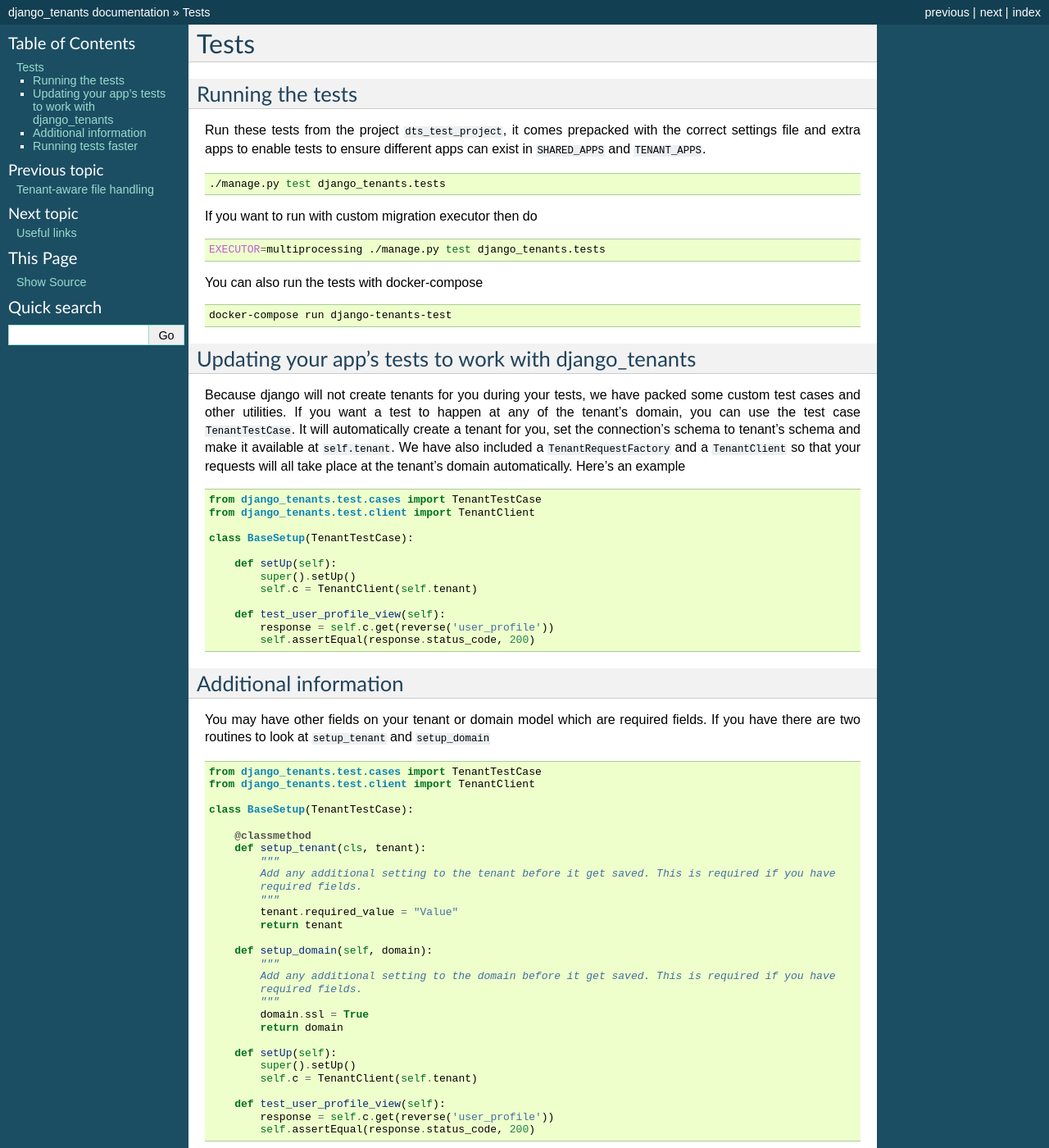
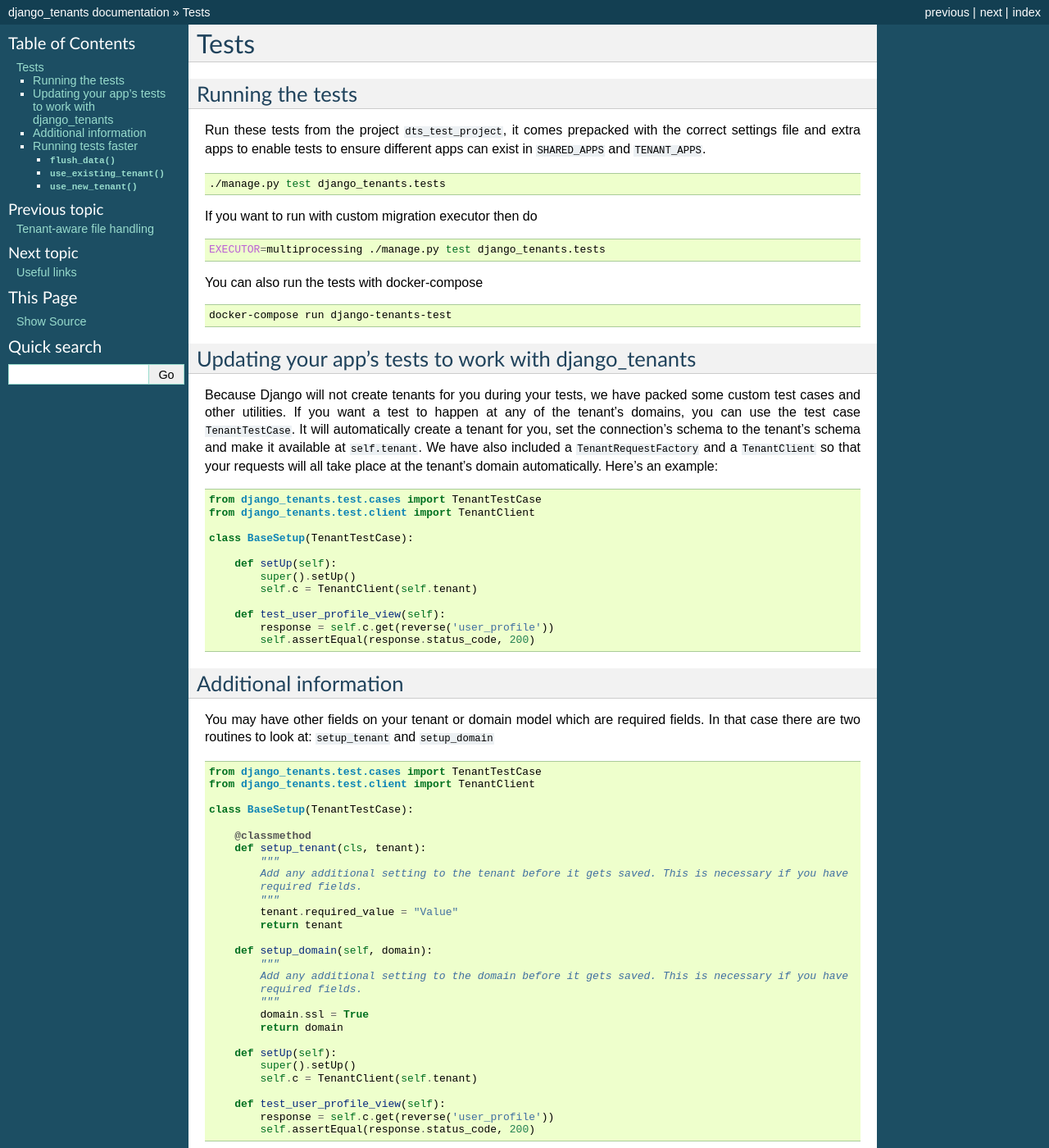
Before and after one commit to django-tenants/django-tenants, a Sphinx documentation site: the page built from docs/test.rst, in a window 1280 px wide and 1400 px high. Shown: the whole window at 82% size. Built offline with Sphinx 7.4.7, drawn with Linux system fonts in a browser that asks for light colours; the version number could not be read and is left out; some of the changed text lies outside the part shown.

Commit message:
Tweak tests docs

```diff
--- a/docs/test.rst
+++ b/docs/test.rst
@@ -23,7 +23,7 @@
 
 Updating your app's tests to work with django_tenants
 -----------------------------------------------------
-Because django will not create tenants for you during your tests, we have packed some custom test cases and other utilities. If you want a test to happen at any of the tenant's domain, you can use the test case ``TenantTestCase``. It will automatically create a tenant for you, set the connection's schema to tenant's schema and make it available at ``self.tenant``. We have also included a ``TenantRequestFactory`` and a ``TenantClient`` so that your requests will all take place at the tenant's domain automatically. Here's an example
+Because Django will not create tenants for you during your tests, we have packed some custom test cases and other utilities. If you want a test to happen at any of the tenant's domains, you can use the test case ``TenantTestCase``. It will automatically create a tenant for you, set the connection's schema to the tenant's schema and make it available at ``self.tenant``. We have also included a ``TenantRequestFactory`` and a ``TenantClient`` so that your requests will all take place at the tenant's domain automatically. Here's an example:
 
 .. code-block:: python
 
@@ -45,7 +45,7 @@
 ----------------------
 
 You may have other fields on your tenant or domain model which are required fields.
-If you have there are two routines to look at ``setup_tenant`` and ``setup_domain``
+In that case there are two routines to look at: ``setup_tenant`` and ``setup_domain``
 
 .. code-block:: python
 
@@ -57,7 +57,7 @@
         @classmethod
         def setup_tenant(cls, tenant):
             """
-            Add any additional setting to the tenant before it get saved. This is required if you have
+            Add any additional setting to the tenant before it gets saved. This is necessary if you have
             required fields.
             """
             tenant.required_value = "Value"
@@ -65,7 +65,7 @@
 
         def setup_domain(self, domain):
             """
-            Add any additional setting to the domain before it get saved. This is required if you have
+            Add any additional setting to the domain before it gets saved. This is necessary if you have
             required fields.
             """
             domain.ssl = True
@@ -82,7 +82,7 @@
 
 
 You can also change the test domain name and the test schema name by using ``get_test_schema_name`` and ``get_test_tenant_domain``.
-by default the domain name is ``tenant.test.com`` and the schema name is ``test``.
+By default the domain name is ``tenant.test.com`` and the schema name is ``test``.
 
 .. code-block:: python
 
@@ -105,38 +105,43 @@
 
 Running tests faster
 --------------------
-Using the ``TenantTestCase`` can make running your tests really slow quite early in your project. This is due to the fact that it drops, recreates the test schema and runs migrations for every ``TenantTestCase`` you have. If you want to gain speed, there's a ``FastTenantTestCase`` where the test schema will be created and migrations ran only one time. The gain in speed is noticeable but be aware that by using this you will be perpetrating state between your test cases, please make sure they won't be affected by this.
+Using the ``TenantTestCase`` can make running your tests really slow quite early in your project. This is due to the fact that it drops, recreates the test schema and runs migrations for every ``TenantTestCase`` you have. If you want to gain speed, there's a ``FastTenantTestCase`` where the test schema will be created and migrations ran only once. The gain in speed is noticeable but be aware that by using this you will be perpetrating state between your test cases. Please make sure they won't be affected by this.
 
-Running tests using ``TenantTestCase`` can start being a bottleneck once the number of tests grow. If you do not care that the state between tests is kept, an alternative is to use the class ``FastTenantTestCase``. Unlike ``TenantTestCase``, the test schema and its migrations will only be created and ran once. This is a significant improvement in speed coming at the cost of shared state.
+Running tests using ``TenantTestCase`` can start being a bottleneck once the number of tests grows. If you do not care that the state between tests is kept, an alternative is to use the class ``FastTenantTestCase``. Unlike ``TenantTestCase``, the test schema and its migrations will only be created and ran once. This is a significant improvement in speed coming at the cost of shared state.
 
 .. code-block:: python
 
     from django_tenants.test.cases import FastTenantTestCase
 
-There are some extra method that you can use for FastTenantTestCase. They are.
+There are some extra methods that you can use for ``FastTenantTestCase``. They are:
 
+.. function:: flush_data
 
-``flush_data`` default is True which means is will empty the table after each run. False will keep the data
+    default is ``True`` which means it will empty the table after each run. ``False`` will keep the data.
 
-.. code-block:: python
+    .. code-block:: python
 
-    class FastTenantTestCase(TenantTestCase):
+        class FastTenantTestCase(TenantTestCase):
 
-        @classmethod
-        def flush_data(cls):
-            return True
+            @classmethod
+            def flush_data(cls):
+                return True
 
+.. function:: use_existing_tenant
 
-``use_existing_tenant`` Gets run if the setup doesn't need to create a new database
-``use_new_tenant`` Get run is an new database is created
+    Gets run if the setup doesn't need to create a new database
 
-.. code-block:: python
+.. function:: use_new_tenant
 
-    class FastTenantTestCase(TenantTestCase):
-        @classmethod
-        def use_existing_tenant(cls):
-            pass
+    Gets run if a new database is created
 
-        @classmethod
-        def use_new_tenant(cls):
-            pass
+    .. code-block:: python
+
+        class FastTenantTestCase(TenantTestCase):
+            @classmethod
+            def use_existing_tenant(cls):
+                pass
+
+            @classmethod
+            def use_new_tenant(cls):
+                pass
```
